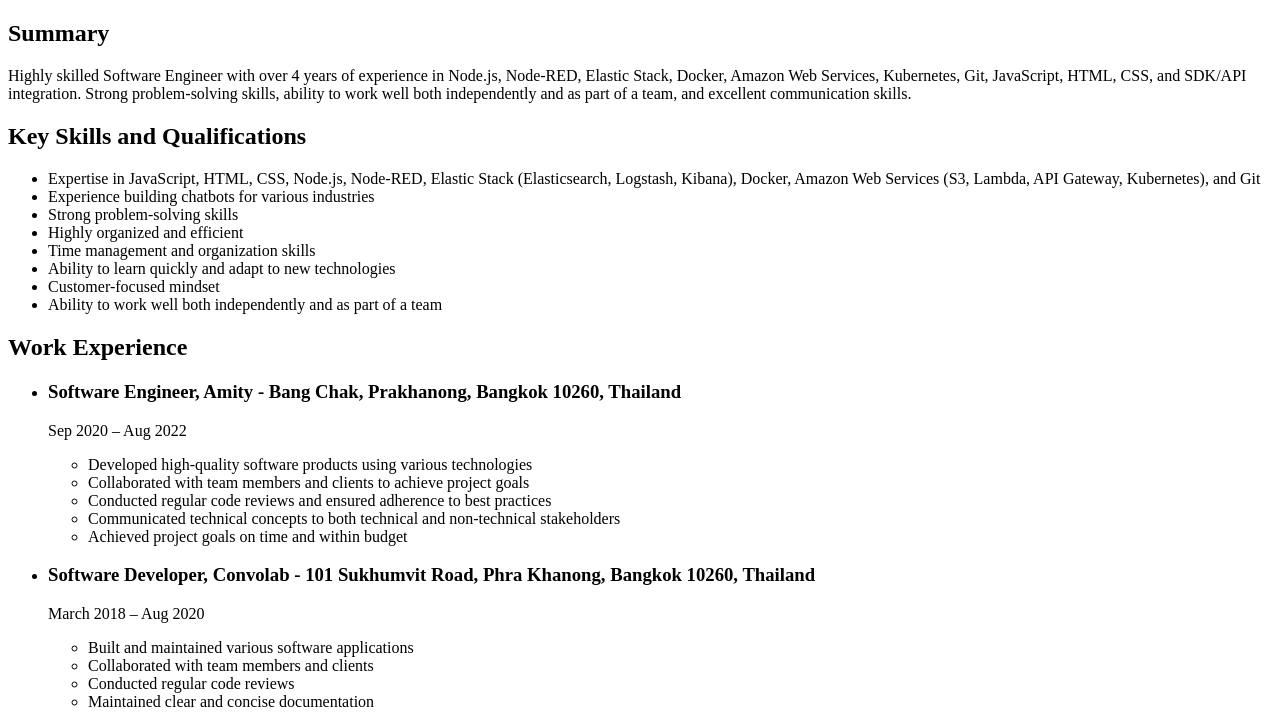
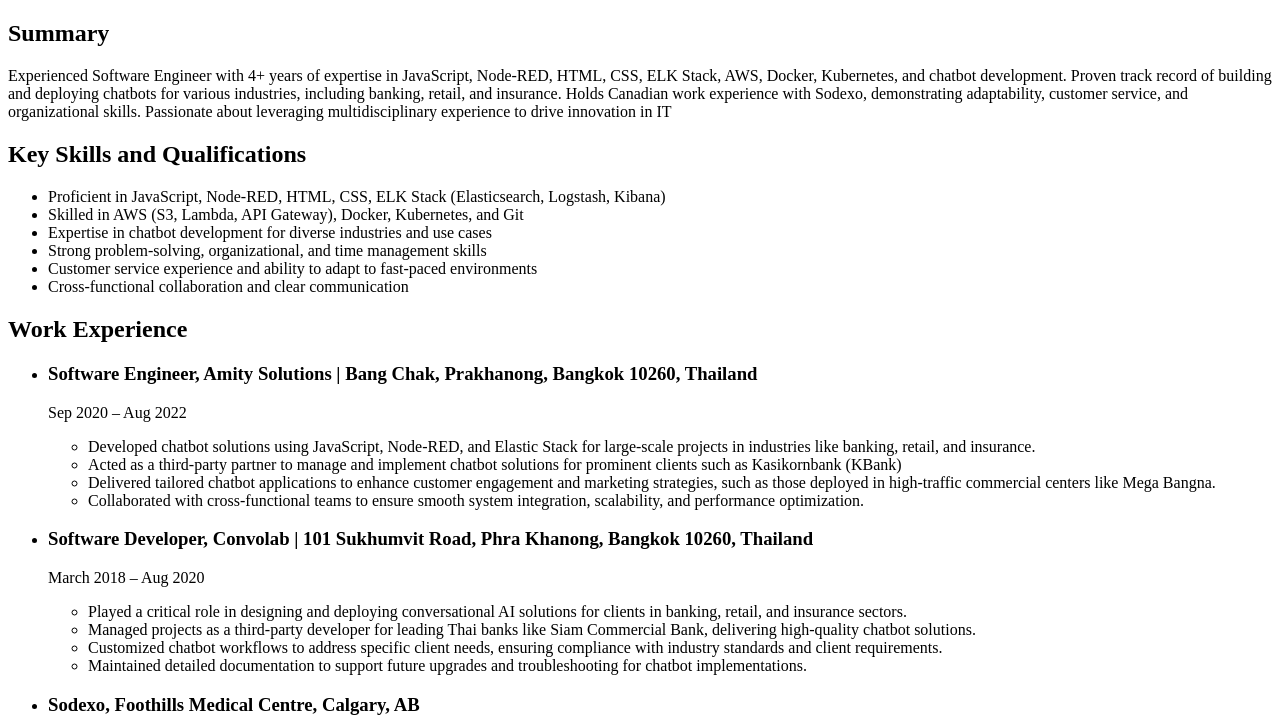
Before and after one commit to KyleKittithuchAnan/MyResume, a plain HTML site: page index.html in a window 1280 px wide. Shown: the part 246-963 px from the top of the page. Drawn offline with Linux system fonts and the light colour scheme.

Commit message:
Update index.html
Updated currently information

```diff
--- a/index.html
+++ b/index.html
@@ -28,24 +28,24 @@
 
   <section>
     <h2>Summary</h2>
-        <p>Highly skilled Software Engineer with over 4 years of experience in Node.js, Node-RED, Elastic Stack, Docker,
-            Amazon Web Services, Kubernetes, Git, JavaScript, HTML, CSS, and SDK/API integration. Strong problem-solving
-            skills, ability to work well both independently and as part of a team, and excellent communication skills.
-        </p>
+    <p>Experienced Software Engineer with 4+ years of expertise in JavaScript,
+      Node-RED, HTML, CSS, ELK Stack, AWS, Docker, Kubernetes, and chatbot
+      development. Proven track record of building and deploying chatbots for various
+      industries, including banking, retail, and insurance. Holds Canadian work
+      experience with Sodexo, demonstrating adaptability, customer service, and
+      organizational skills. Passionate about leveraging multidisciplinary experience
+      to drive innovation in IT</p>
   </section>
 
   <section>
     <h2>Key Skills and Qualifications</h2>
     <ul>
-            <li>Expertise in JavaScript, HTML, CSS, Node.js, Node-RED, Elastic Stack (Elasticsearch, Logstash, Kibana),
-                Docker, Amazon Web Services (S3, Lambda, API Gateway, Kubernetes), and Git</li>
-            <li>Experience building chatbots for various industries</li>
-            <li>Strong problem-solving skills</li>
-            <li>Highly organized and efficient</li>
-            <li>Time management and organization skills</li>
-            <li>Ability to learn quickly and adapt to new technologies</li>
-            <li>Customer-focused mindset</li>
-            <li>Ability to work well both independently and as part of a team</li>
+      <li>Proficient in JavaScript, Node-RED, HTML, CSS, ELK Stack (Elasticsearch, Logstash, Kibana)</li>
+      <li>Skilled in AWS (S3, Lambda, API Gateway), Docker, Kubernetes, and Git</li>
+      <li>Expertise in chatbot development for diverse industries and use cases</li>
+      <li>Strong problem-solving, organizational, and time management skills</li>
+      <li>Customer service experience and ability to adapt to fast-paced environments</li>
+      <li>Cross-functional collaboration and clear communication</li>
     </ul>
   </section>
 
@@ -53,24 +53,33 @@
     <h2>Work Experience</h2>
     <ul>
       <li>
-                <h3>Software Engineer, Amity - Bang Chak, Prakhanong, Bangkok 10260, Thailand</h3>
+        <h3>Software Engineer, Amity Solutions | Bang Chak, Prakhanong, Bangkok 10260, Thailand</h3>
         <p>Sep 2020 – Aug 2022</p>
         <ul>
-                    <li>Developed high-quality software products using various technologies</li>
-                    <li>Collaborated with team members and clients to achieve project goals</li>
-                    <li>Conducted regular code reviews and ensured adherence to best practices</li>
-                    <li>Communicated technical concepts to both technical and non-technical stakeholders</li>
-                    <li>Achieved project goals on time and within budget</li>
+          <li>Developed chatbot solutions using JavaScript, Node-RED, and Elastic Stack for large-scale projects in industries like banking, retail, and insurance.</li>
+          <li>Acted as a third-party partner to manage and implement chatbot solutions for prominent clients such as Kasikornbank (KBank)</li>
+          <li>Delivered tailored chatbot applications to enhance customer engagement and marketing strategies, such as those deployed in high-traffic commercial centers like Mega Bangna.</li>
+          <li>Collaborated with cross-functional teams to ensure smooth system integration, scalability, and performance optimization.</li>
         </ul>
       </li>
       <li>
-                <h3>Software Developer, Convolab - 101 Sukhumvit Road, Phra Khanong, Bangkok 10260, Thailand</h3>
+        <h3>Software Developer, Convolab | 101 Sukhumvit Road, Phra Khanong, Bangkok 10260, Thailand</h3>
         <p>March 2018 – Aug 2020</p>
         <ul>
-                    <li>Built and maintained various software applications</li>
-                    <li>Collaborated with team members and clients</li>
-                    <li>Conducted regular code reviews</li>
-                    <li>Maintained clear and concise documentation</li>
+          <li>Played a critical role in designing and deploying conversational AI solutions for clients in banking, retail, and insurance sectors.</li>
+          <li>Managed projects as a third-party developer for leading Thai banks like Siam Commercial Bank, delivering high-quality chatbot solutions.</li>
+          <li>Customized chatbot workflows to address specific client needs, ensuring compliance with industry standards and client requirements.</li>
+          <li>Maintained detailed documentation to support future upgrades and troubleshooting for chatbot implementations.</li>
+        </ul>
+      </li>
+      <li>
+          <h3>Sodexo, Foothills Medical Centre, Calgary, AB</h3>
+          <p>March 2023 – Present</p>
+          <ul>
+            <li>Delivered exceptional customer service by taking orders, addressing inquiries, and ensuring a positive dining experience.</li>
+            <li>Optimized inventory management processes to streamline operations and reduce inefficiencies.</li>
+            <li>Collaborated with team members to meet daily production goals while maintaining high standards of food safety.</li>
+            <li>Utilized problem-solving skills to address operational challenges and adapt to dynamic environments.</li>
           </ul>
         </li>
         </ul>
@@ -82,7 +91,7 @@
 </section>
 
 <footer>
-        <p>&copy; 2024 Kyle,Kittithuch Anantakan. All rights reserved.</p>
+  <p>&copy; 2024 Kyle, Kittithuch Anantakan. All rights reserved.</p>
 </footer>
 
 </body>
```
Lines whose indentation alone changed are shown as unchanged.
